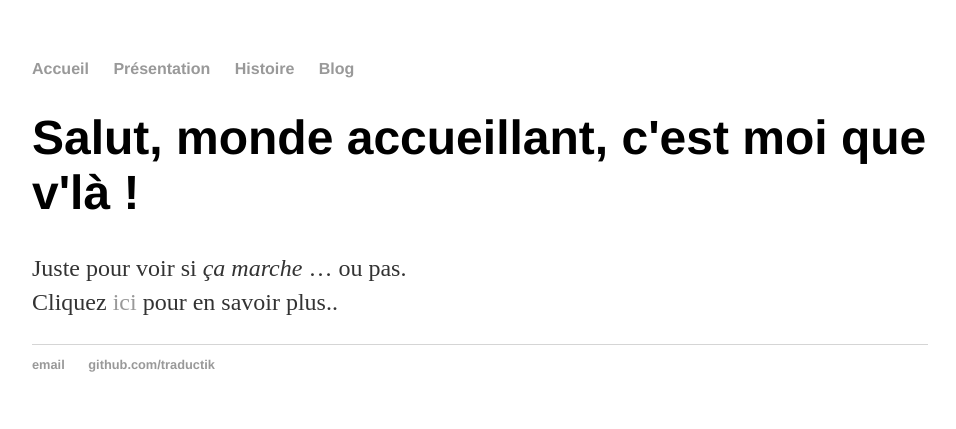
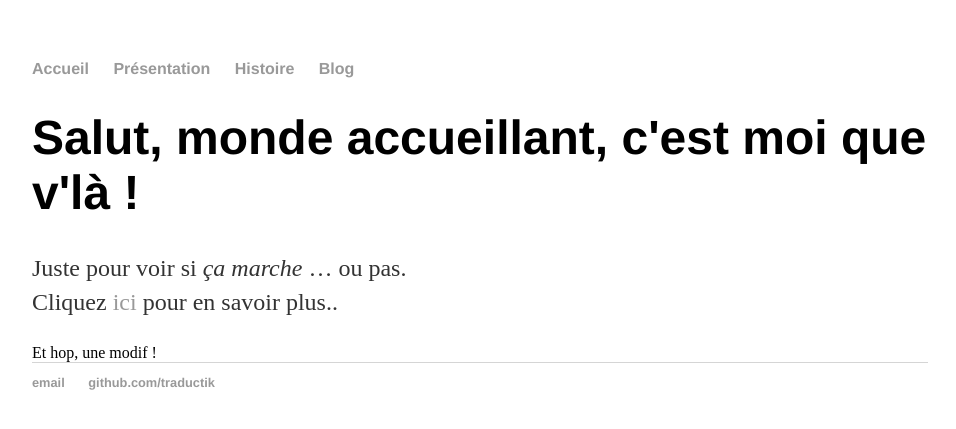
Before and after one commit to traductik/traductik.github.io, a Jekyll site: the page built from index.html, in a window 1280 px wide. Shown: the top 429 px of the page, without its empty margins (160-1116 px from the left). Built offline with Jekyll 4.4.1, drawn with Linux system fonts in a browser that asks for light colours.

Commit message:
modifié :         index.html

```diff
--- a/index.html
+++ b/index.html
@@ -1,10 +1,11 @@
 ---
 layout: default
-title: Hank Quinlan, Horrible Cop
+title: Traduc'tik
 ---
 
 
 <div class="blurb">
 	<h1>Salut, monde accueillant, c'est moi que v'là !</h1>
 	<p>Juste pour voir si <em>ça marche</em> &hellip; ou pas.</br> Cliquez <a href="/about">ici</a> pour en savoir plus..</p>
+	<span> Et hop, une modif !</span>
     		</div><!-- /.blurb -->
```
